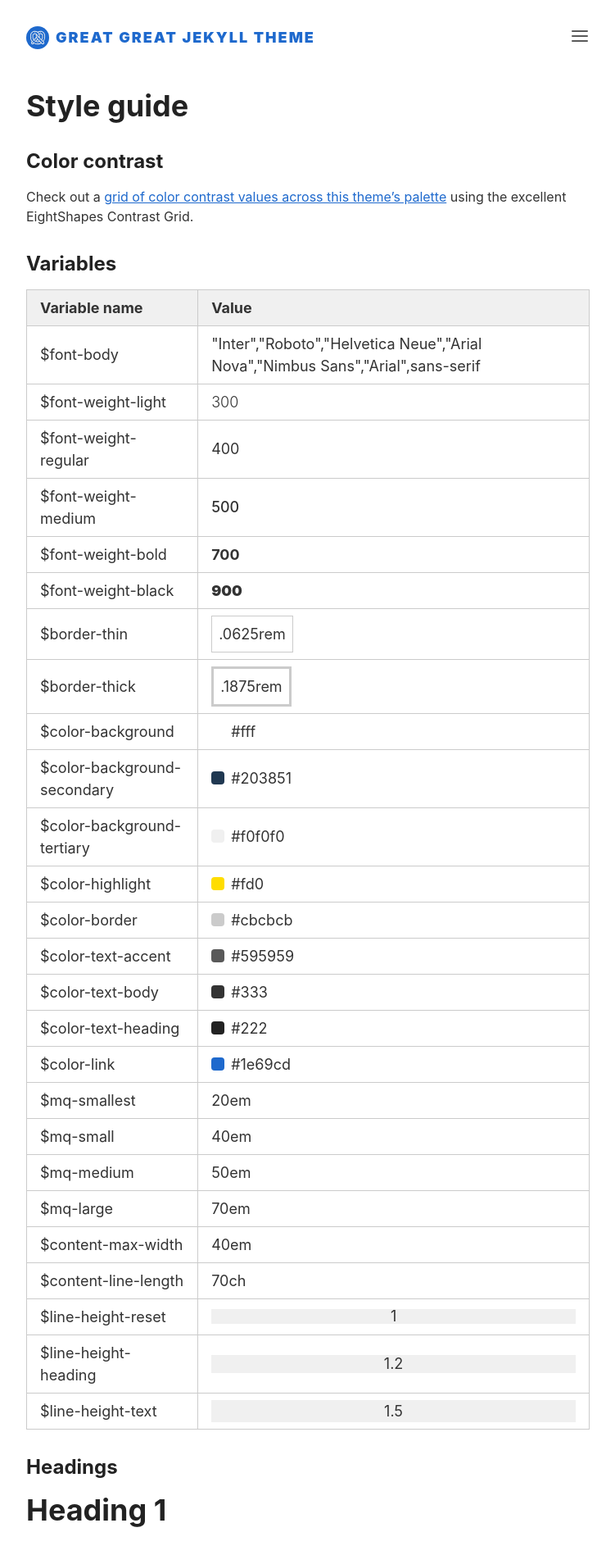
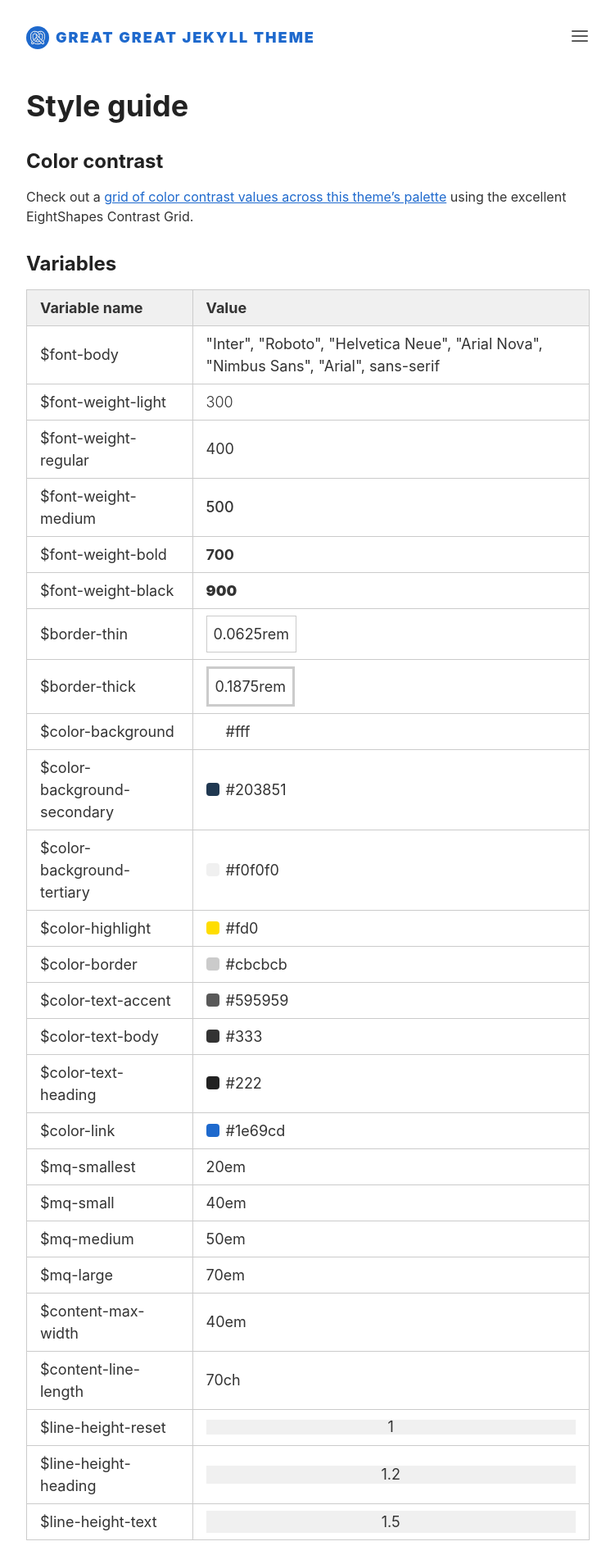
Before and after one commit to double-great/theme, a Jekyll site: the page built from index.html, in a window 1280 px wide. Shown: the top 1897 px of the page at 82% size, without its empty margins (264-1015 px from the left). Built offline with Jekyll 4.4.1, drawn with Linux system fonts in a browser that asks for light colours.

Commit message:
Update npm dependencies and tooling config (#223)
* Update tooling config for husky 9 and stylelint 17

Remove the deprecated husky.sh header from the pre-commit hook and switch the prepare script to the v9 form. Rename the stylelint-scss rule to load-no-partial-leading-underscore. Replace deprecated CSS flagged by the new config: word-break: break-word becomes overflow-wrap: anywhere, the clip fallback is dropped from the visually-hidden placeholder, and stylelint's autofixes for word-wrap, grid-gap, and rgba() are included.

* Replace scss-to-json with an in-repo tokenize script

The @crocsx/scss-to-json package is unmaintained and calls the legacy Sass JS API, which prints a deprecation warning on every run. The new scripts/tokenize.js reads the variables partial through the modern compileString API and emits the same JSON keys in the same order. Values are no longer minified, so the font stack keeps spaces after commas and the border widths keep their leading zero. Adds sass as a direct devDependency.

* Migrate ESLint config to flat format for ESLint 10

ESLint 10 no longer reads .eslintrc, so eslint.config.js carries the same setup: recommended core rules, no-unsanitized DOM rules, Prettier as a lint rule, and the xss location-href rule. Browser scripts in assets keep script mode and browser globals; build scripts in scripts get CommonJS mode and Node globals. Adds @eslint/js and globals, which ESLint no longer bundles, and widens the prettier and eslint npm scripts to cover scripts/*.js. Prettier 3 adds two trailing commas to navigation.js.

```diff
--- a/_data/variables.json
+++ b/_data/variables.json
@@ -1,12 +1,12 @@
 {
-  "$font-body": "\"Inter\",\"Roboto\",\"Helvetica Neue\",\"Arial Nova\",\"Nimbus Sans\",\"Arial\",sans-serif",
+  "$font-body": "\"Inter\", \"Roboto\", \"Helvetica Neue\", \"Arial Nova\", \"Nimbus Sans\", \"Arial\", sans-serif",
   "$font-weight-light": "300",
   "$font-weight-regular": "400",
   "$font-weight-medium": "500",
   "$font-weight-bold": "700",
   "$font-weight-black": "900",
-  "$border-thin": ".0625rem",
-  "$border-thick": ".1875rem",
+  "$border-thin": "0.0625rem",
+  "$border-thick": "0.1875rem",
   "$color-background": "#fff",
   "$color-background-secondary": "#203851",
   "$color-background-tertiary": "#f0f0f0",
--- a/_sass/_base.scss
+++ b/_sass/_base.scss
@@ -235,7 +235,7 @@
   th,
   td {
     padding: 0.5rem 1rem;
-    word-break: break-word;
+    overflow-wrap: anywhere;
     border: $border-thin solid var(--color-border);
   }
 
--- a/_sass/_helpers.scss
+++ b/_sass/_helpers.scss
@@ -30,10 +30,8 @@
 
 // stylelint-disable plugin/no-unsupported-browser-features
 %u-word-wrap {
-  word-wrap: break-word;
   -ms-word-break: break-all;
-  word-break: break-word;
-  overflow-wrap: break-word;
+  overflow-wrap: anywhere;
   -ms-hyphens: auto; // stylelint-disable-line property-no-vendor-prefix
   -moz-hyphens: auto; // stylelint-disable-line property-no-vendor-prefix
   -webkit-hyphens: auto; // stylelint-disable-line property-no-vendor-prefix
@@ -55,7 +53,6 @@
   overflow: hidden;
   white-space: nowrap;
   border: 0;
-  clip: rect(0 0 0 0);
   clip-path: inset(100%);
 }
 // stylelint-enable plugin/no-unsupported-browser-features
@@ -71,6 +68,7 @@
 @mixin focus-with-shadow {
   @include focus;
 
-  box-shadow: 0 -0.125rem var(--color-highlight),
+  box-shadow:
+    0 -0.125rem var(--color-highlight),
     0 0.25rem var(--color-text-body);
 }
--- a/_sass/_home.scss
+++ b/_sass/_home.scss
@@ -29,14 +29,15 @@
 
 .post-list-cards {
   display: grid;
-  grid-gap: 1rem;
+  gap: 1rem;
   grid-template-columns: repeat(auto-fit, minmax(14rem, 1fr));
 }
 
 .post-list-card {
   display: block;
   border-radius: 0.25rem;
-  box-shadow: 0 0.75rem 1rem -0.25rem var(--color-shadow-primary),
+  box-shadow:
+    0 0.75rem 1rem -0.25rem var(--color-shadow-primary),
     0 0.25rem 0.5rem -0.1rem var(--color-shadow-secondary);
 
   &:link,
--- a/_sass/_themes.scss
+++ b/_sass/_themes.scss
@@ -8,8 +8,8 @@
   --color-highlight: #{$color-highlight};
   --color-border: #{$color-border};
   --color-transparent: transparent;
-  --color-shadow-primary: rgba(0, 0, 0, 0.1);
-  --color-shadow-secondary: rgba(0, 0, 0, 0.05);
+  --color-shadow-primary: rgb(0, 0, 0, 0.1);
+  --color-shadow-secondary: rgb(0, 0, 0, 0.05);
 
   // Text
   --color-text-accent: #{$color-text-accent};
--- a/assets/navigation.js
+++ b/assets/navigation.js
@@ -37,7 +37,7 @@
   function (event) {
     triggerMenuHide(event);
   },
-  true
+  true,
 );
 
 // hide menu when click is outside the navigation
@@ -46,5 +46,5 @@
   function (event) {
     triggerMenuHide(event);
   },
-  true
+  true,
 );
```
Also changed, not shown: eslint.config.js (added, +32 -0 lines), package.json (+25 -20 lines), scripts/tokenize.js (added, +40 -0 lines), 4 other files.
